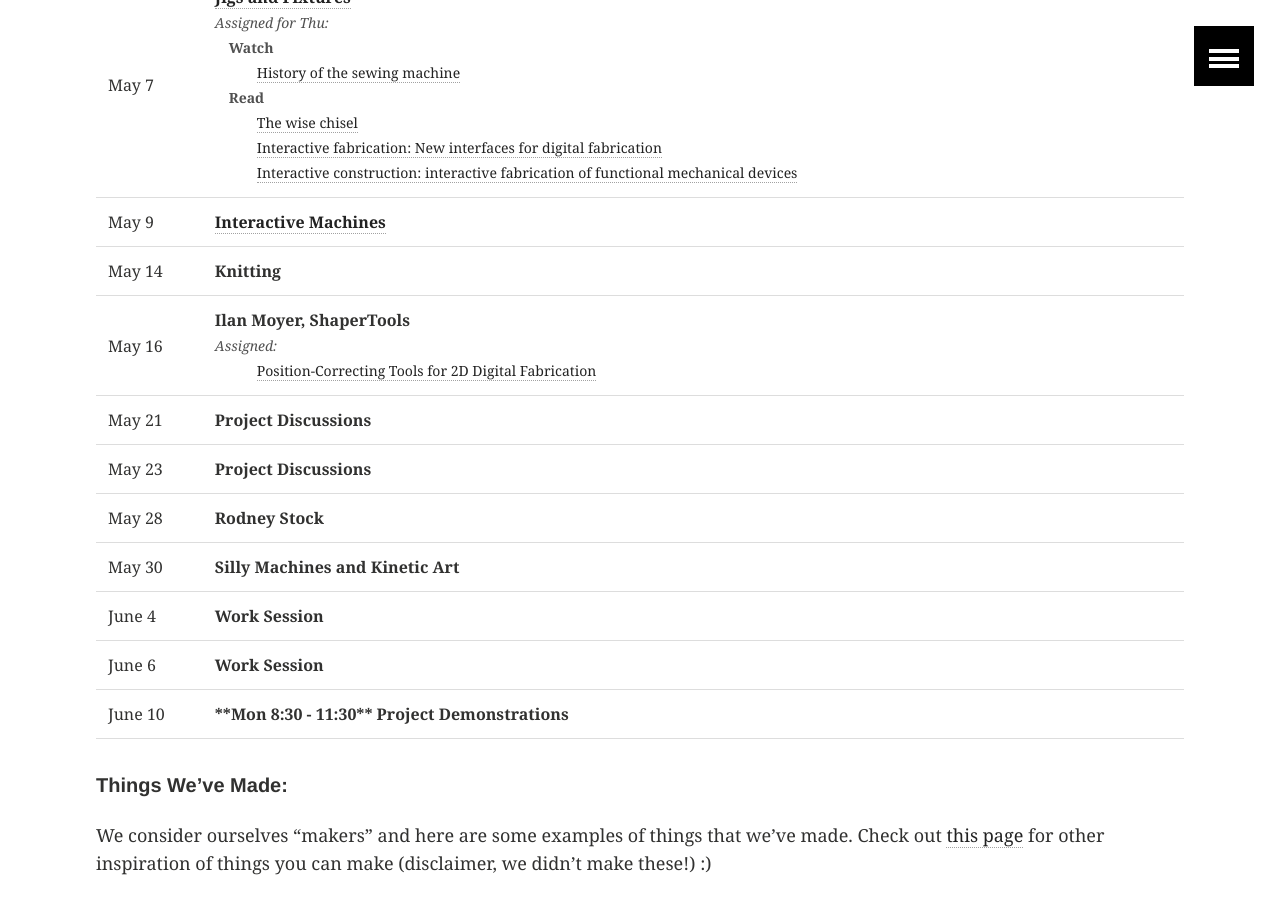
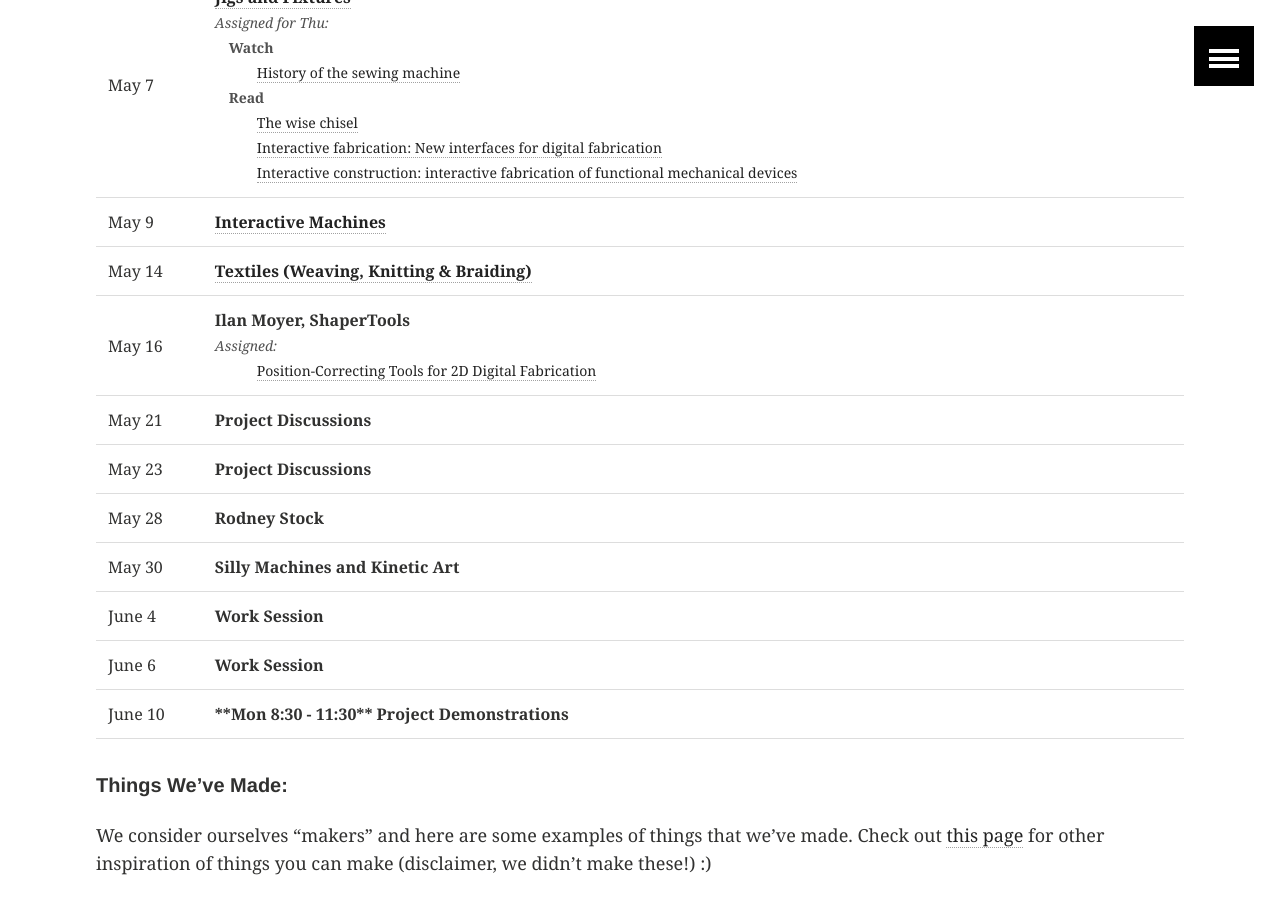
Before and after one commit to cs448m/cs448m.github.io, a Jekyll site: the page built from index.md, in a window 1280 px wide and 900 px high, scrolled down 1754 px. Built offline with Jekyll 4.4.1, drawn with Linux system fonts in a browser that asks for light colours.

Commit message:
index udpate for textiles

```diff
--- a/index.md
+++ b/index.md
@@ -63,7 +63,7 @@ For more detailed course logistics and policies, see the [course info](/course_i
         </span>
     </td></tr>
     <tr><td>May 9</td><td><a href="/lectures/interactivemachines/machines.pdf"><b>Interactive Machines </b></a></td></tr>
-    <tr><td>May 14</td><td><b>Knitting</b></td></tr>
+    <tr><td>May 14</td><td><a href="/lectures/textiles/textiles.pdf"><b>Textiles (Weaving, Knitting & Braiding)</b></a></td></tr>
     <tr><td>May 16</td>
         <td><b>Ilan Moyer, ShaperTools</b>
           <span class="assigned">
```
